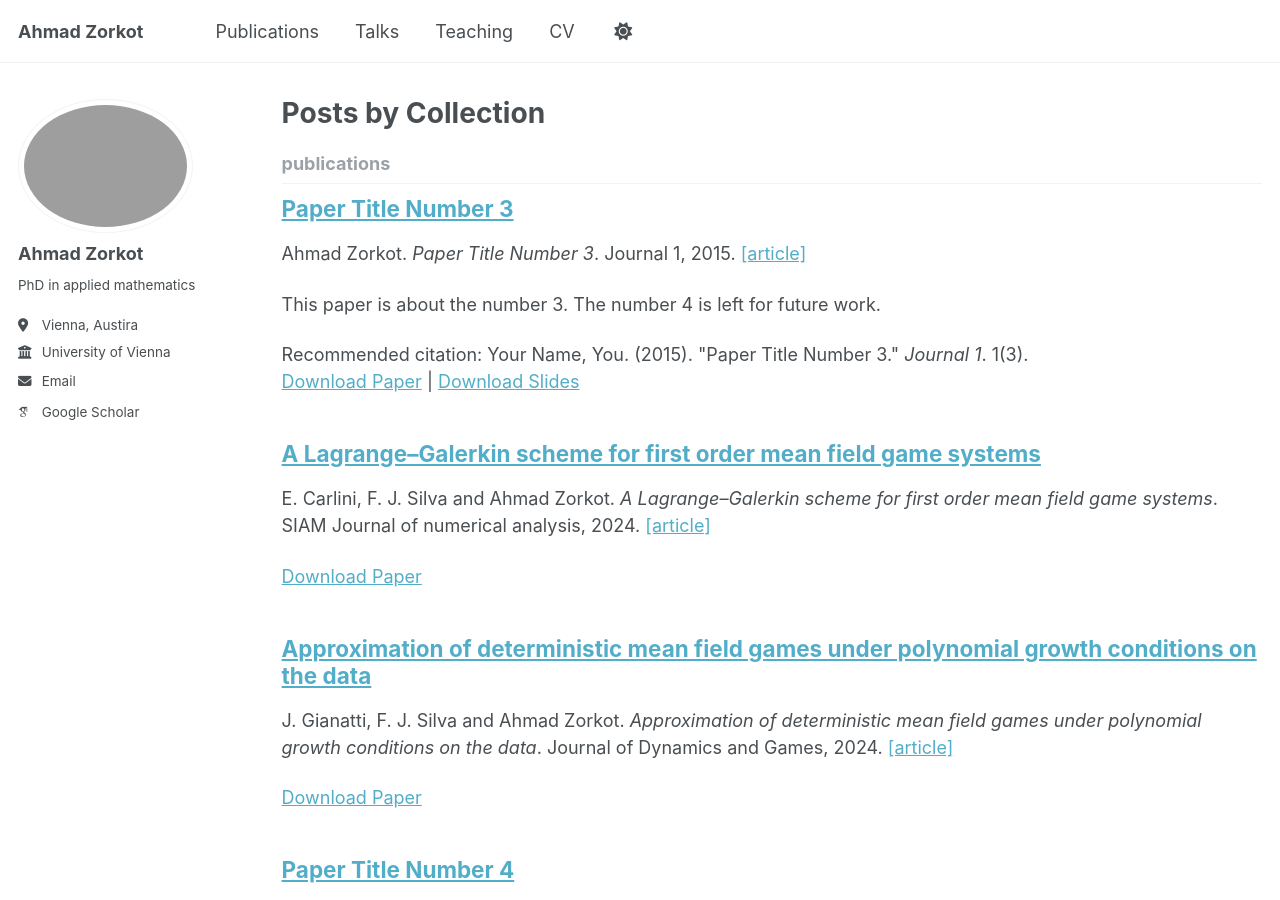
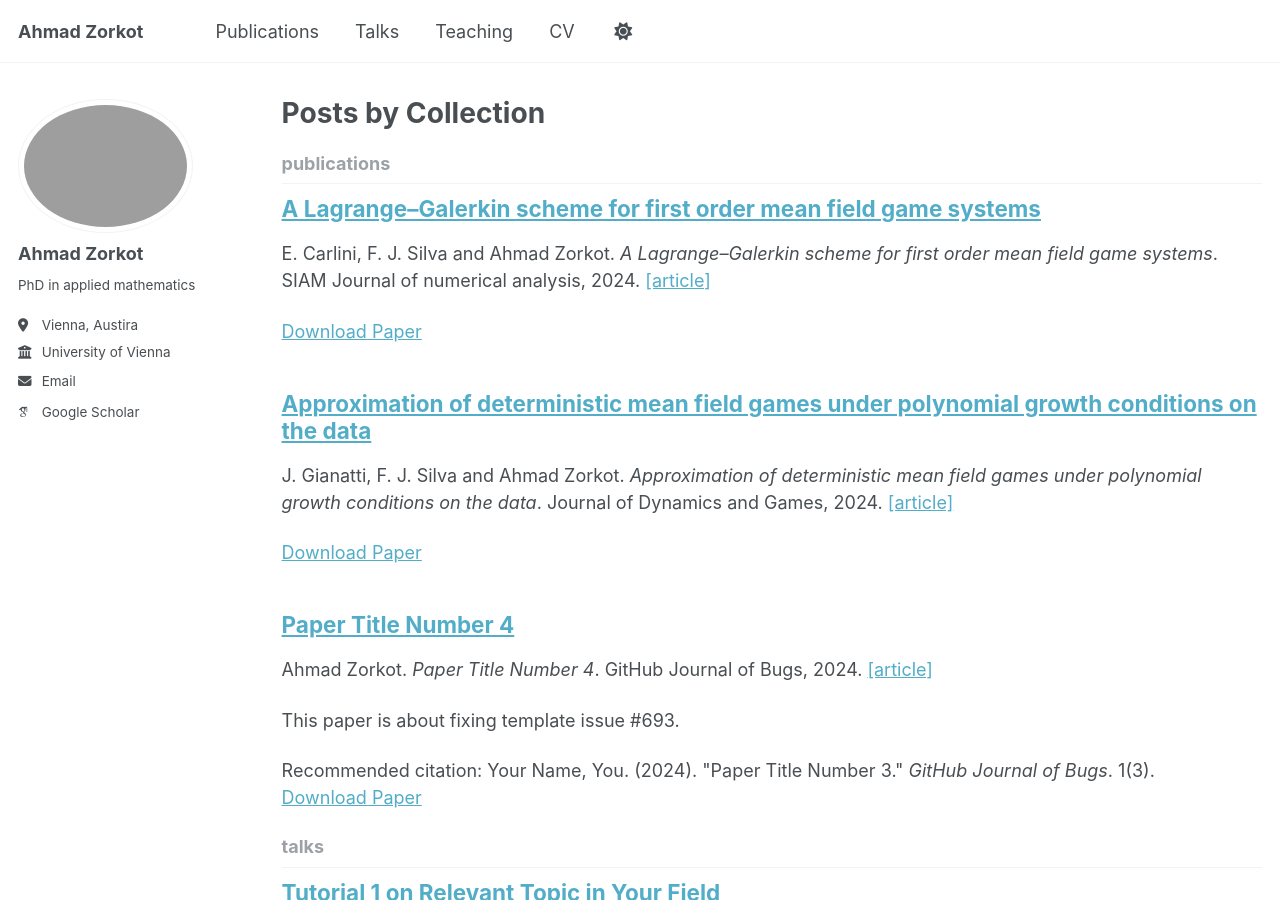
Before and after one commit to ahmadzorkot/ahmadzorkot.github.io, a Jekyll site: the page built from _pages/collection-archive.html, in a window 1280 px wide and 900 px high. Built offline with Jekyll 4.4.1, drawn with Linux system fonts in a browser that asks for light colours; some web fonts are replaced.

Commit message:
Update 2015-10-01-paper-title-number-3.md

```diff
--- a/_publications/2015-10-01-paper-title-number-3.md
+++ b/_publications/2015-10-01-paper-title-number-3.md
@@ -1,14 +1,10 @@
+
+
 ---
-title: "Paper Title Number 3"
-collection: publications
+author: "E. Carlini Ahmad Zorkot"
+title: "Newton Methods for Mean Field Games: A Numerical Study"
+collection: preprint
 category: manuscripts
-permalink: /publication/2015-10-01-paper-title-number-3
-excerpt: 'This paper is about the number 3. The number 4 is left for future work.'
-date: 2015-10-01
-venue: 'Journal 1'
-slidesurl: 'http://academicpages.github.io/files/slides3.pdf'
-paperurl: 'http://academicpages.github.io/files/paper3.pdf'
-citation: 'Your Name, You. (2015). &quot;Paper Title Number 3.&quot; <i>Journal 1</i>. 1(3).'
+date: 2025-12-12
+arxivurl: "[https://arxiv.org/pdf/2305.01445](https://arxiv.org/abs/2512.12752)"
 ---
-
-The contents above will be part of a list of publications, if the user clicks the link for the publication than the contents of section will be rendered as a full page, allowing you to provide more information about the paper for the reader. When publications are displayed as a single page, the contents of the above "citation" field will automatically be included below this section in a smaller font.
```
